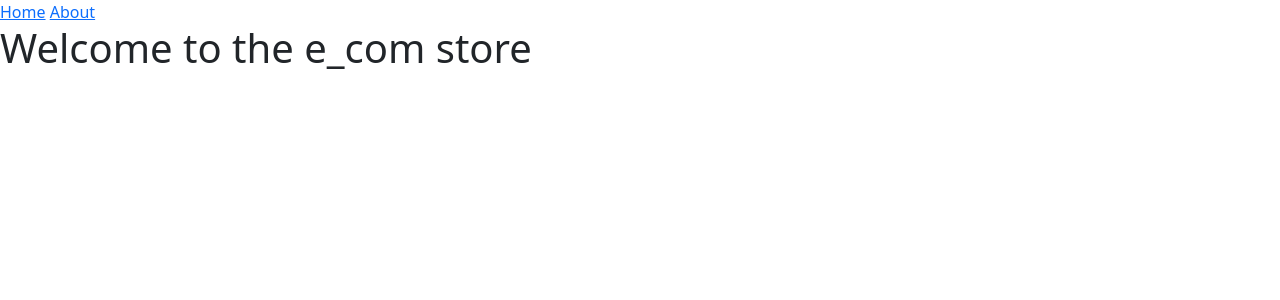
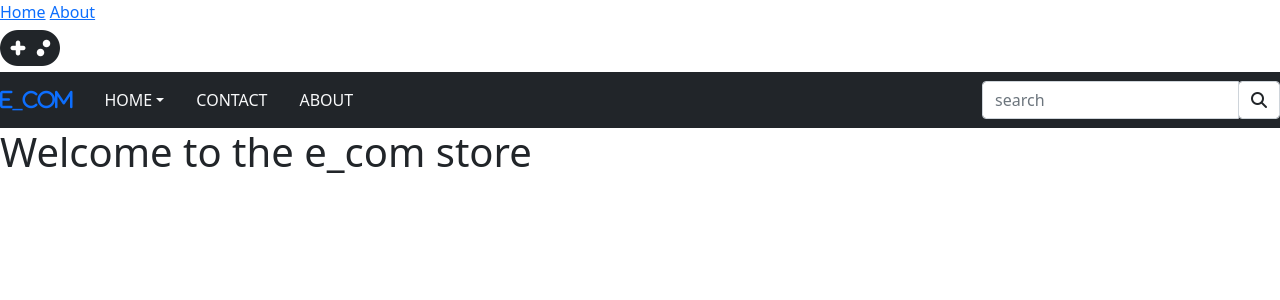
Before and after one commit to prodhanm/python_oop_e_com_model, a Django app: page / in a window 1280 px wide. Shown: the top 300 px of the page. Run offline with Django 5.2, Linux system fonts and the light colour scheme; some libraries are stand-ins or nearby versions.

Commit message:
resolved issues with the search bar alignment and selction bar.

```diff
--- a/e_com_model/e_com/e_com_store/templates/base.html
+++ b/e_com_model/e_com/e_com_store/templates/base.html
@@ -5,7 +5,11 @@
     <meta name="viewport" content="width=device-width, initial-scale=1.0">
 
     <!-- Bootstrap CSS -->
-    <link href="https://cdn.jsdelivr.net/npm/bootstrap@5.0.2/dist/css/bootstrap.min.css" rel="stylesheet" integrity="sha384-EVSTQN3/azprG1Anm3QDgpJLIm9Nao0Yz1ztcQTwFspd3yD65VohhpuuCOmLASjC" crossorigin="anonymous">
+    <link href="https://cdn.jsdelivr.net/npm/bootstrap@5.0.2/dist/css/bootstrap.min.css"
+        rel="stylesheet"
+        integrity="sha384-EVSTQN3/azprG1Anm3QDgpJLIm9Nao0Yz1ztcQTwFspd3yD65VohhpuuCOmLASjC"
+        crossorigin="anonymous">
+
     <title>{% block title %} {% endblock %}</title>
 </head>
 
@@ -14,14 +18,77 @@
         <a href={% url 'home' %}>Home</a>
         <a href={% url 'about' %}>About</a>
     </header>
+    <i class="fa-solid fa-gamepad fa-3x"></i>
+
+    <nav class="navbar navbar-expand-md navbar-blue bg-dark">
+
+        <a class="navbar-brand" href="#">
+            <i class="fa-solid fa-game-console-handheld fa-0.5x">e_com</i>
+        </a>
+        <button type="button" class="navbar-toggler bg-dark" data-bs-toggle="collapse"
+            data-bs-target="#nav" name="button">
+            <span class="navbar-toggler-icon"></span>
+            <!-- ** This is supposed to yield a hamburger menu with visible line columns,
+                but, it is only giving me a columnless menu. At the moment, it works.-->
+        </button>
+        <!-- The dropdown arrow appears but, the home item is not displaying the home menu -->
+        <!-- The reason for this, is that Bootstrap 5.0 uses data-bs on its
+            data attributes. -->
+    <div class="collapse navbar-collapse justify-content-between" id="nav">
+        <ul class="navbar-nav">
+            <li class="nav-item dropdown">
+                <a class="nav-link text-light text-uppercase font-weight-bold px-3 dropdown-toggle"
+                    href="" data-bs-toggle="dropdown">Home</a>
+                <div class="dropdown-menu">
+                    <a class="dropdown-item" href="">Cat1</a>
+                    <a class="dropdown-item" href="">Cat2</a>
+                    <a class="dropdown-item" href="">Cat3</a>
+                    <a class="dropdown-item" href="">Cat4</a>
+                    <a class="dropdown-item" href="">Cat5</a>
+                </div>
+            </li>
+            <li class="nav-item">
+                <a class="nav-link text-light text-uppercase font-weight-bold px-3" href="">Contact</a>
+            </li>
+            <li class="nav-item">
+                <a class="nav-link text-light text-uppercase font-weight-bold px-3" href="">About</a>
+            </li>
+        </ul>
+
+        <form class="form-inline ml-3">
+            <div class="input-group">
+                 <!-- when adding class="form-control" the magnifying glass ratio to the search bar is off.
+                    It needs to be before the placeholder element  -->
+                 <!-- added form control to the button, which solved the problem. -->
+                <input type="text" class="form-control" placeholder="search">
+                <div class="input-group-append">
+                    <button type="button" class="form-control" name="button">
+                        <i class="fa-sharp fa-solid fa-magnifying-glass"></i>
+                    </button>
+                </div>
+            </div>
+        </form>
+
+    </div>
+
+    </nav>
 
     {% block content %}
 
     {% endblock %}
 
     <!-- Optional JavaScript! -->
-    <script src="https://cdn.jsdelivr.net/npm/@popperjs/core@2.9.2/dist/umd/popper.min.js" integrity="sha384-IQsoLXl5PILFhosVNubq5LC7Qb9DXgDA9i+tQ8Zj3iwWAwPtgFTxbJ8NT4GN1R8p" crossorigin="anonymous"></script>
-    <script src="https://cdn.jsdelivr.net/npm/bootstrap@5.0.2/dist/js/bootstrap.min.js" integrity="sha384-cVKIPhGWiC2Al4u+LWgxfKTRIcfu0JTxR+EQDz/bgldoEyl4H0zUF0QKbrJ0EcQF" crossorigin="anonymous"></script>
+    <script src="https://cdn.jsdelivr.net/npm/@popperjs/core@2.9.2/dist/umd/popper.min.js"
+        integrity="sha384-IQsoLXl5PILFhosVNubq5LC7Qb9DXgDA9i+tQ8Zj3iwWAwPtgFTxbJ8NT4GN1R8p"
+        crossorigin="anonymous">
+    </script>
+    <script src="https://cdn.jsdelivr.net/npm/bootstrap@5.0.2/dist/js/bootstrap.min.js"
+        integrity="sha384-cVKIPhGWiC2Al4u+LWgxfKTRIcfu0JTxR+EQDz/bgldoEyl4H0zUF0QKbrJ0EcQF"
+        crossorigin="anonymous">
+    </script>
+    <script src="https://kit.fontawesome.com/6a40a5b87f.js"
+        crossorigin="anonymous">
+    </script>
 </body>
 
 </html>
```
